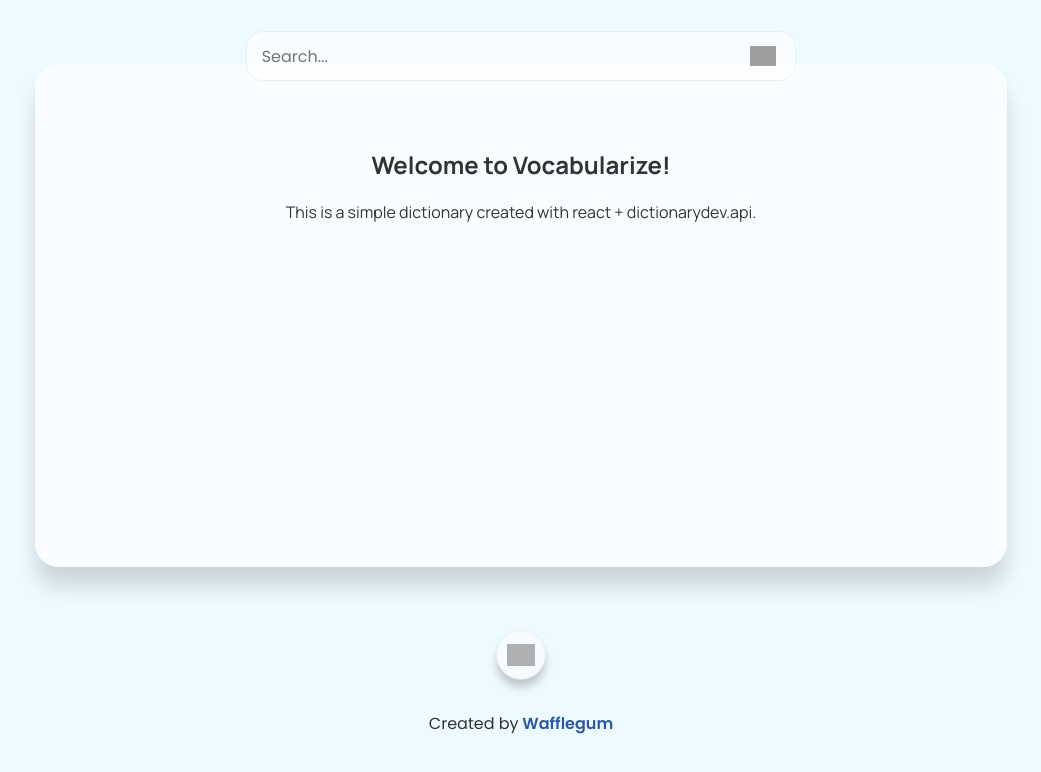
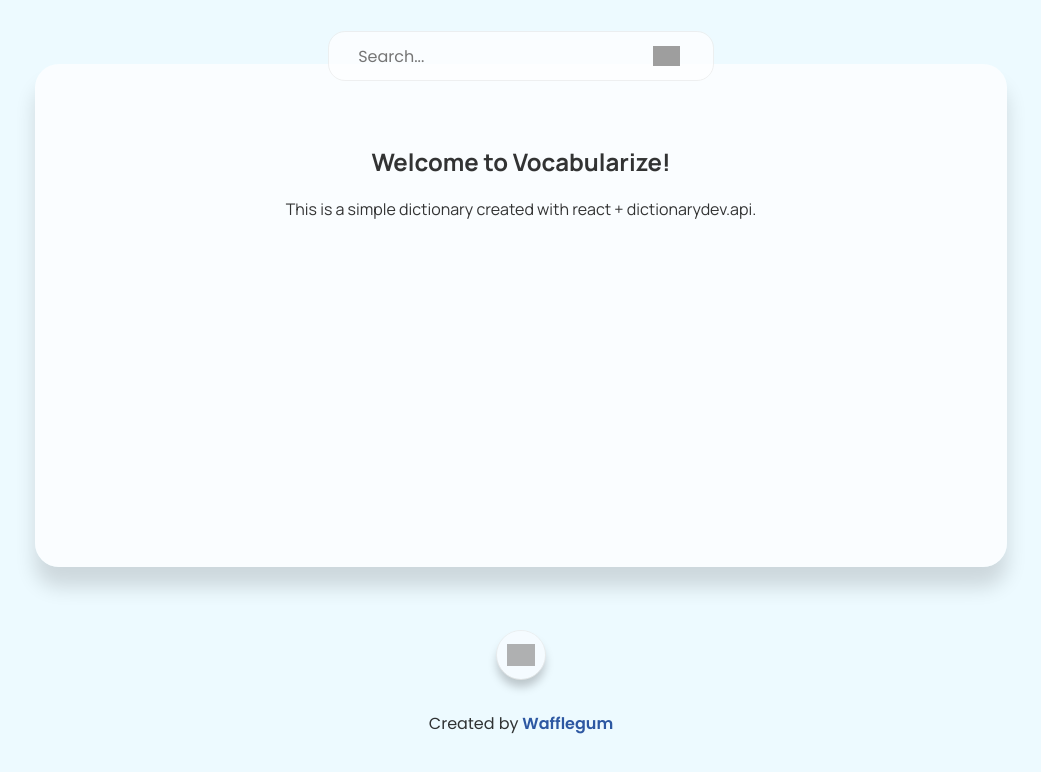
Before and after one commit to Wafflegum/Vocabularize, a React (Vite) app: page / in a window 1280 px wide. Shown: the top 772 px of the page, without its empty margins (119-1160 px from the left). Built offline with nearby package versions, Linux system fonts and the light colour scheme; grey boxes are pictures that could not be loaded.

Commit message:
Fixed styling issue.
Bug fixes
- Text overlaps the searchbar
- Text doesn't center on smaller screens

```diff
--- a/src/App.css
+++ b/src/App.css
@@ -97,3 +97,7 @@ label img {
     gap: 2em;
     bottom: 0;
 }
+
+.footer span {
+    text-align: center;
+}
--- a/src/assets/components/ResultCard/ResultCard.css
+++ b/src/assets/components/ResultCard/ResultCard.css
@@ -12,7 +12,7 @@ card {
     width: 80%;
     height: 100%;
 
-    padding: 4em;
+    padding: 5%;
 
     box-sizing: border-box;
 
--- a/src/assets/components/SearchBar/SearchBar.css
+++ b/src/assets/components/SearchBar/SearchBar.css
@@ -34,7 +34,7 @@ form:focus-within {
 }
 
 .searchBar {
-    width: 30em;
+    width: 80%;
     height: 100%;
 
     border: 0;
```
